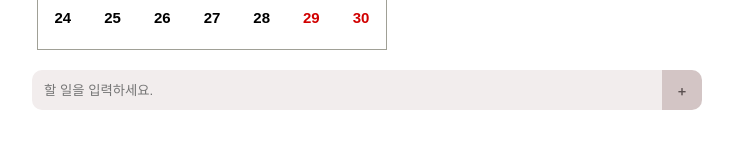
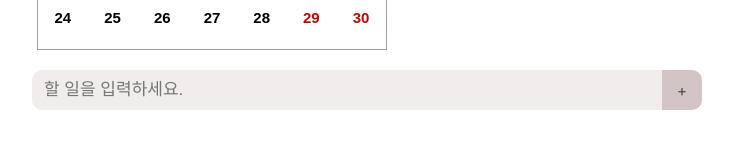
Before and after one commit to Jungdoosik/todoList, a React (Create React App) app: page / in a window 1280 px wide. Shown: the part 385-534 px from the top of the page, without its empty margins (273-1006 px from the left). Built offline with nearby package versions, Linux system fonts and the light colour scheme.

Commit message:
input font 수정

```diff
--- a/src/App.js
+++ b/src/App.js
@@ -127,7 +127,9 @@ export function App() {
             <input
               type='text'
               placeholder='할 일을 입력하세요.'
-              ref={refTodoItem} />
+              ref={refTodoItem}
+              style={{ fontSize: 17 }}
+            />
             <div onClick={() => handleTodoAdd(refTodoItem.current.value)}>
               +
             </div>
```
